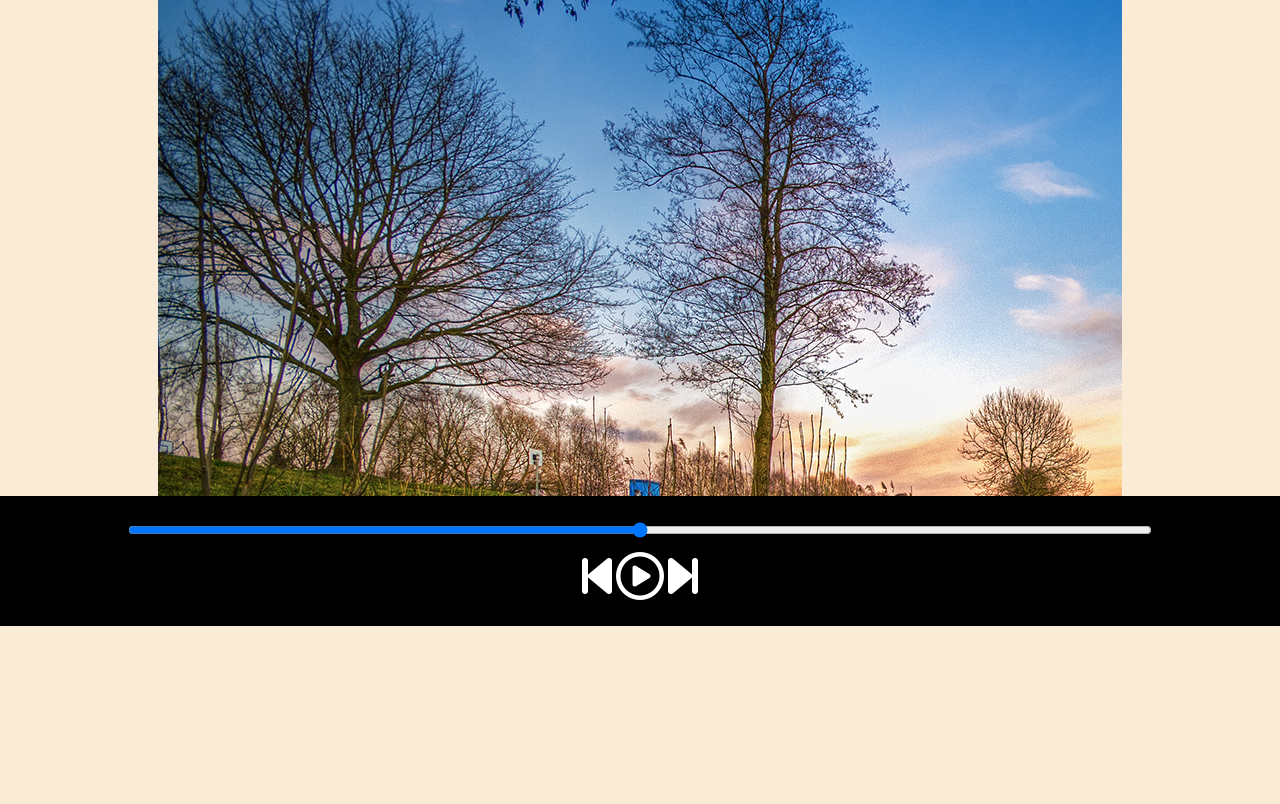
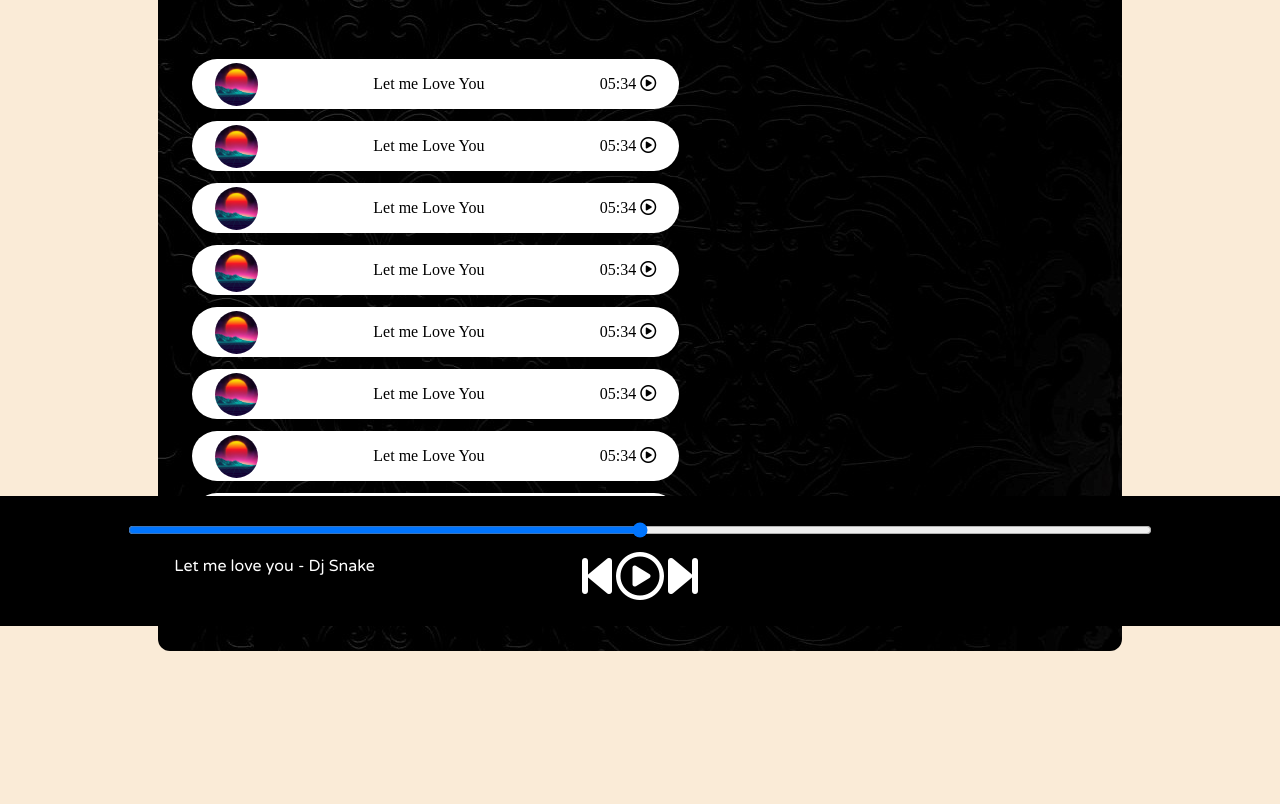
Before and after one commit to CaeptnHero/Spotify-Clone, a plain HTML site: page index.html in a window 1280 px wide. Shown: the part 174-978 px from the top of the page. Before the commit the page ends 885 px from the top, so only its background shows below. Drawn offline with Linux system fonts and the light colour scheme.

Commit message:
Song list created
Controll Buttons still missing

```diff
--- a/index.html
+++ b/index.html
@@ -18,8 +18,61 @@
     <div class="container">
       <div class="songlist">
         <h1>Best of NCS - No Copyright Sounds</h1>
-        <div>
-
+        <div class="songItemContainer">
+            <div class="songItem">
+                <img src="cover.jpg" alt="1">
+                <span>Let me Love You</span>
+                <span class="songlistplay"><span class="timestamp">05:34 <i class="far fa-play-circle"></i></span></span>
+                </span>
+            </div>
+            <div class="songItem">
+                <img src="cover.jpg" alt="1">
+                <span>Let me Love You</span>
+                <span class="songlistplay"><span class="timestamp">05:34 <i class="far fa-play-circle"></i></span></span>
+                </span>
+            </div>
+            <div class="songItem">
+                <img src="cover.jpg" alt="1">
+                <span>Let me Love You</span>
+                <span class="songlistplay"><span class="timestamp">05:34 <i class="far fa-play-circle"></i></span></span>
+                </span>
+            </div>
+            <div class="songItem">
+                <img src="cover.jpg" alt="1">
+                <span>Let me Love You</span>
+                <span class="songlistplay"><span class="timestamp">05:34 <i class="far fa-play-circle"></i></span></span>
+                </span>
+            </div>
+            <div class="songItem">
+                <img src="cover.jpg" alt="1">
+                <span>Let me Love You</span>
+                <span class="songlistplay"><span class="timestamp">05:34 <i class="far fa-play-circle"></i></span></span>
+                </span>
+            </div>
+            <div class="songItem">
+                <img src="cover.jpg" alt="1">
+                <span>Let me Love You</span>
+                <span class="songlistplay"><span class="timestamp">05:34 <i class="far fa-play-circle"></i></span></span>
+                </span>
+            </div>
+            <div class="songItem">
+                <img src="cover.jpg" alt="1">
+                <span>Let me Love You</span>
+                <span class="songlistplay"><span class="timestamp">05:34 <i class="far fa-play-circle"></i></span></span>
+                </span>
+            </div>
+            <div class="songItem">
+                <img src="cover.jpg" alt="1">
+                <span>Let me Love You</span>
+                <span class="songlistplay"><span class="timestamp">05:34 <i class="far fa-play-circle"></i></span></span>
+                </span>
+            </div>
+            <div class="songItem">
+                <img src="cover.jpg" alt="1">
+                <span>Let me Love You</span>
+                <span class="songlistplay"><span class="timestamp">05:34 <i class="far fa-play-circle"></i></span></span>
+                </span>
+            </div>
         </div>
       </div>
       <div class="songBanner"></div>
@@ -32,6 +85,9 @@
         <i class="far fa-3x fa-play-circle"></i>
         <i class="fas fa-3x fa-step-forward"></i>
       </div>
+      <div class="songInfo">
+        <img src="playing.gif" width="42px" alt=""> Let me love you - Dj Snake
+      </div>
     </div>
     <script src="script.js"></script>
     <script src="https://kit.fontawesome.com/26504e4a1f.js crossorigin="anonymous"></script>
--- a/script.js
+++ b/script.js
@@ -0,0 +1,2 @@
+console.log("Welcome to Spotify");
+let audioElement = new Audio('1.mp3');
--- a/style.css
+++ b/style.css
@@ -1,5 +1,6 @@
 @import url('https://fonts.googleapis.com/css2?family=Open+Sans:ital,wght@0,300;0,400;0,500;0,600;0,700;0,800;1,300;1,400;1,500;1,600;1,700;1,800&family=Ubuntu&display=swap');
 @import url('https://fonts.googleapis.com/css2?family=Open+Sans:ital,wght@0,300;0,400;0,500;0,600;0,700;0,800;1,300;1,400;1,500;1,600;1,700;1,800&family=Ubuntu&family=Varela+Round&display=swap');
+
 body {
     background-color: antiquewhite;
 }
@@ -42,13 +43,13 @@ nav ul li {
     min-height: 72vh;
     background-color: black;
     color: white;
-    font-family: 'Varela Round' sans-serif;
+    font-family: 'Varela Round'sans-serif;
     display: flex;
     margin: 23px auto;
     width: 70%;
     border-radius: 12px;
     padding: 34px;
-    background-image: url('bg.jpg');
+    background-image: url('bg1.jpg');
 }
 
 .bottom {
@@ -74,4 +75,43 @@ nav ul li {
 #myProgressBar {
     width: 80vw;
     text-align: center;
+    cursor: pointer;
 }
+
+.songItemContainer {
+    margin-top: 74px;
+}
+
+.songItem {
+    height: 50px;
+    display: flex;
+    background-color: white;
+    color: black;
+    margin: 12px 0;
+    justify-content: space-between;
+    align-items: center;
+    border-radius: 34px;
+}
+
+.songItem img {
+    width: 43px;
+    margin: 0 23px;
+    border-radius: 34px;
+}
+
+.timestamp {
+    margin: 0 23px;
+    cursor: pointer;
+}
+
+.songInfo {
+    position: absolute;
+    left: 10vw;
+    font-family: 'Varela Round',sans-serif;
+
+}
+
+.songInfo img{
+    opacity: 0;
+    transition: opacity 1s ease-in;
+}
```
Also changed, not shown: bg.jpg (deleted), bg1.jpg (added).
